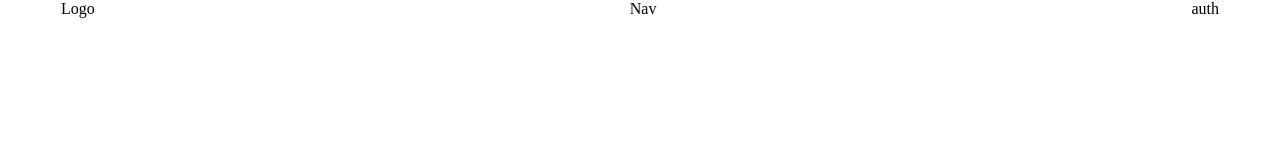
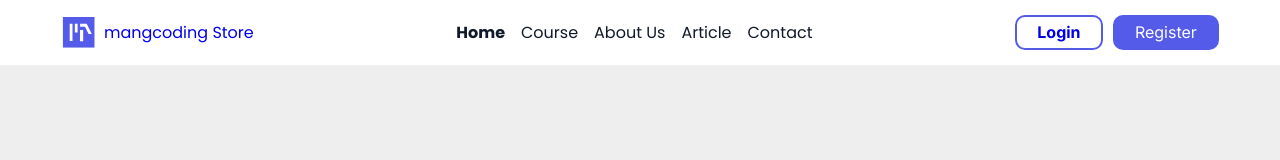
Before and after one commit to Ahmad-S20/landing, a plain HTML site: page index.html in a window 1280 px wide. Drawn offline with Linux system fonts and the light colour scheme.

Commit message:
create header

```diff
--- a/assets/CSS/main.css
+++ b/assets/CSS/main.css
@@ -1 +1,56 @@
 @import './base.css';
+
+body {
+    font-family: var(---mainFont);
+    background-color: #eee;
+}
+
+.header{
+    background-color: #fff;
+    padding: 15px 0px;
+}
+.logo{
+    display: flex;
+    align-items: center;
+    gap: 8px;
+}
+
+.logo img{
+    width: 35px;
+}
+
+.navbar ul{
+    display: flex;
+    gap: 16px;
+}
+
+.navbar ul li a{
+    color: #101928;
+}
+
+.active{
+    font-weight: 700;
+}
+
+.auth{
+    display: flex;
+    align-items: center;
+    gap: 10px;
+}
+
+.auth a{
+    font-family: var(--subFont);
+    border-radius: 10px;
+    padding: 5.3541765213012695px 20.18113136291504px;
+}
+
+.auth .login{
+    border:2px solid var(--maincolor);
+    font-weight: 700;
+}
+
+.auth .Register{
+    color: #fff;
+    background-color: var(--maincolor);
+    border:2px solid var(--maincolor);
+}
--- a/index.html
+++ b/index.html
@@ -10,9 +10,34 @@
     <header class="header">
         <div class="container">
             <div class="row">
-                <div class="logo">Logo</div>
-                <nav class="navbar">Nav</nav>
-                <div class="auth">auth</div>
+                <div class="logo">
+                    <img src="./assets/img/Logo.svg"/>
+                    <a href="#">mangcoding Store</a>
+                </div>
+
+                <nav class="navbar">
+                    <ul>
+                        <li>
+                            <a href="#" class="active">Home</a>
+                        </li>
+                        <li>
+                            <a href="#">Course</a>
+                        </li>
+                        <li>
+                            <a href="#">About Us</a>
+                        </li>
+                        <li>
+                            <a href="#">Article</a>
+                        </li>
+                        <li>
+                            <a href="#">Contact</a>
+                        </li>
+                    </ul>
+                </nav>
+                <div class="auth">
+                    <a href="#" class="login">Login</a>
+                    <a href="#" class="Register">Register</a>
+                </div>
             </div>
         </div>
     </header>
```
Also changed, not shown: assets/img/Logo.svg (added).
